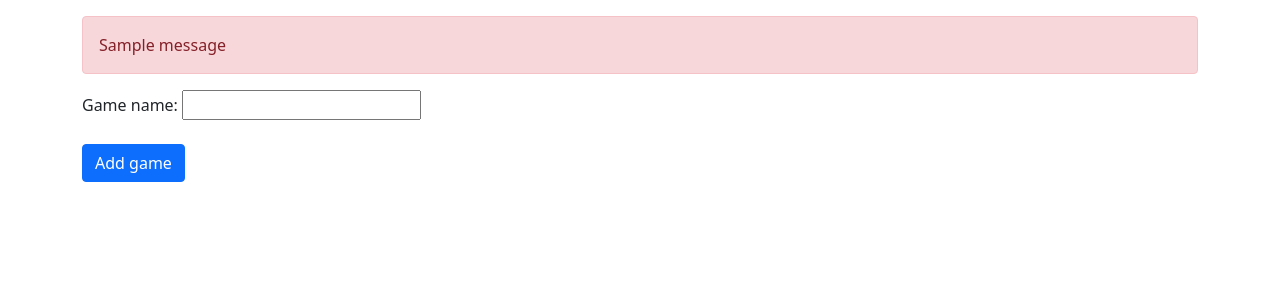
After one commit to Martellus88/boardgame_tracker, a Django app: page /add-game/ in a window 1280 px wide. The commit adds this page. Shown: the top 300 px of the page. Run offline with Django 4.2, Linux system fonts and the light colour scheme; the visitor is signed in with stand-in values (Sample User, id 1); tables that the repository leaves empty hold one stand-in row (values such as "Sample post"); one stand-in notice (Sample message) is shown.

Commit message:
view for adding new game from bgg

```diff
--- a/boardgame_tracker/bg_tracker/forms.py
+++ b/boardgame_tracker/bg_tracker/forms.py
@@ -12,3 +12,15 @@ class AddPlayerForm(forms.ModelForm):
         player = Player(**self.cleaned_data)
         player.save()
         return player
+
+
+class AddGameForm(forms.ModelForm):
+    class Meta:
+        model = Game
+        fields = ['game_name']
+
+    def save(self, commit=True):
+        user = self.cleaned_data.pop('user_id')
+        game = Game(**self.cleaned_data)
+        game.save()
+        game.user_id.add(user)
--- a/boardgame_tracker/bg_tracker/models.py
+++ b/boardgame_tracker/bg_tracker/models.py
@@ -16,6 +16,7 @@ class Game(models.Model):
 
     def save(self, *args, **kwargs):
         self.slug = slugify(self.game_name)
+        return super().save(*args, **kwargs)
 
     def get_absolute_url(self):
         return reverse('game_page', kwargs={'game_slug': self.slug})
--- /dev/null
+++ b/boardgame_tracker/bg_tracker/templates/bg_tracker/add_game.html
@@ -0,0 +1,16 @@
+{% extends 'bg_tracker/base.html' %}
+
+{% block title %}Add new game{% endblock %}
+
+{% block content %}
+    <div class="container mt-3">
+        {% for message in messages %}
+            <p class="alert alert-danger">{{ message }}</p>
+        {% endfor %}
+        <form method="post">
+            {% csrf_token %}
+            {{ form.as_p }}
+            <button class="btn btn-primary mt-2" type="submit">Add game</button>
+        </form>
+    </div>
+{% endblock %}
--- a/boardgame_tracker/bg_tracker/templates/bg_tracker/games_list.html
+++ b/boardgame_tracker/bg_tracker/templates/bg_tracker/games_list.html
@@ -4,7 +4,7 @@
 
 {% block content %}
     <div class="container mt-3">
-
+        <p><a class="btn btn-primary" href="{% url 'add_game' %}">Add new game</a></p>
         {% for game in games %}
             <a href="{% url 'game_page' game.slug %}">
                 <img class="img-thumbnail image-sizes" src="{{ game.image }}"
--- a/boardgame_tracker/bg_tracker/urls.py
+++ b/boardgame_tracker/bg_tracker/urls.py
@@ -8,4 +8,5 @@ urlpatterns = [
     path('game/<slug:game_slug>', views.GamePage.as_view(), name='game_page'),
     path('add-player/', views.AddPlayer.as_view(), name='add_player'),
     path('players-list/', views.PlayersList.as_view(), name='players_list'),
+    path('add-game/', views.AddGame.as_view(), name='add_game'),
 ]
--- a/boardgame_tracker/bg_tracker/views.py
+++ b/boardgame_tracker/bg_tracker/views.py
@@ -1,10 +1,12 @@
-from django.shortcuts import render
+from django.shortcuts import render, redirect
 from django.views.generic import ListView, View, CreateView, DetailView
 from django.contrib.auth.mixins import LoginRequiredMixin
 from django.urls import reverse_lazy
+from django.contrib import messages
 
-from .forms import AddPlayerForm
+from .forms import AddPlayerForm, AddGameForm
 from .models import Game, Score, Statistic, Player
+from services.bgg_info import get_bgg_info
 
 
 class HomePage(View):
@@ -20,6 +22,7 @@ class GameList(LoginRequiredMixin, ListView):
 
     def get_queryset(self):
         return Game.objects.filter(user_id=self.request.user)
+
 
 class GamePage(LoginRequiredMixin, DetailView):
     model = Game
@@ -50,3 +53,25 @@ class PlayersList(LoginRequiredMixin, ListView):
 
     def get_queryset(self):
         return Player.objects.filter(user_friend=self.request.user)
+
+
+class AddGame(LoginRequiredMixin, View):
+
+    def get(self, request):
+        form = AddGameForm()
+        return render(request, 'bg_tracker/add_game.html', {'form': form})
+
+    def post(self, request):
+        form = AddGameForm(request.POST)
+        if form.is_valid():
+            game_name = form.cleaned_data['game_name']
+            try:
+                game_img = get_bgg_info(game_name)
+            except KeyError:
+                messages.error(self.request, 'The name of the game is incorrect or the game does not exist')
+                return redirect('add_game')
+            else:
+                form.cleaned_data['user_id'] = self.request.user
+                form.cleaned_data['image'] = game_img
+                form.save()
+                return redirect('game_list')
```
Also changed, not shown: boardgame_tracker/services/bgg_info.py (added, +10 -0 lines), boardgame_tracker/services/__init__.py (added).
